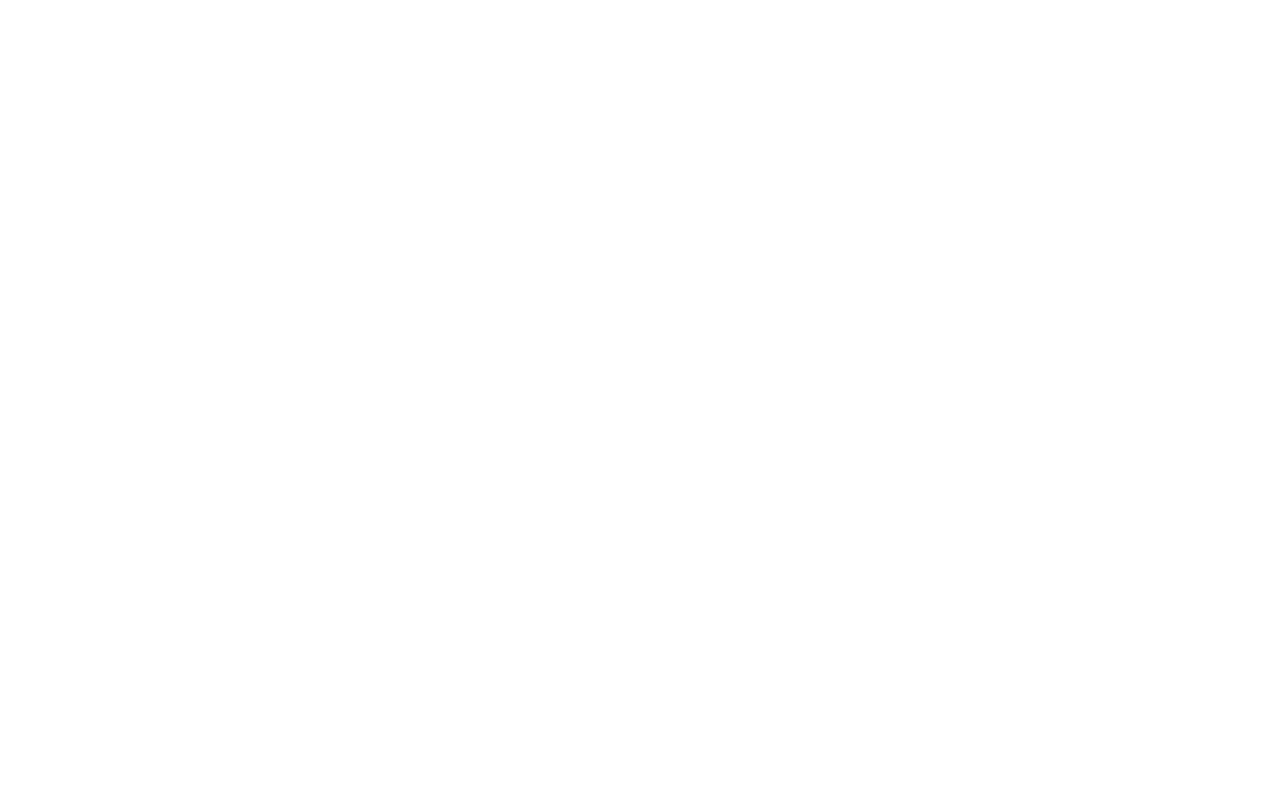
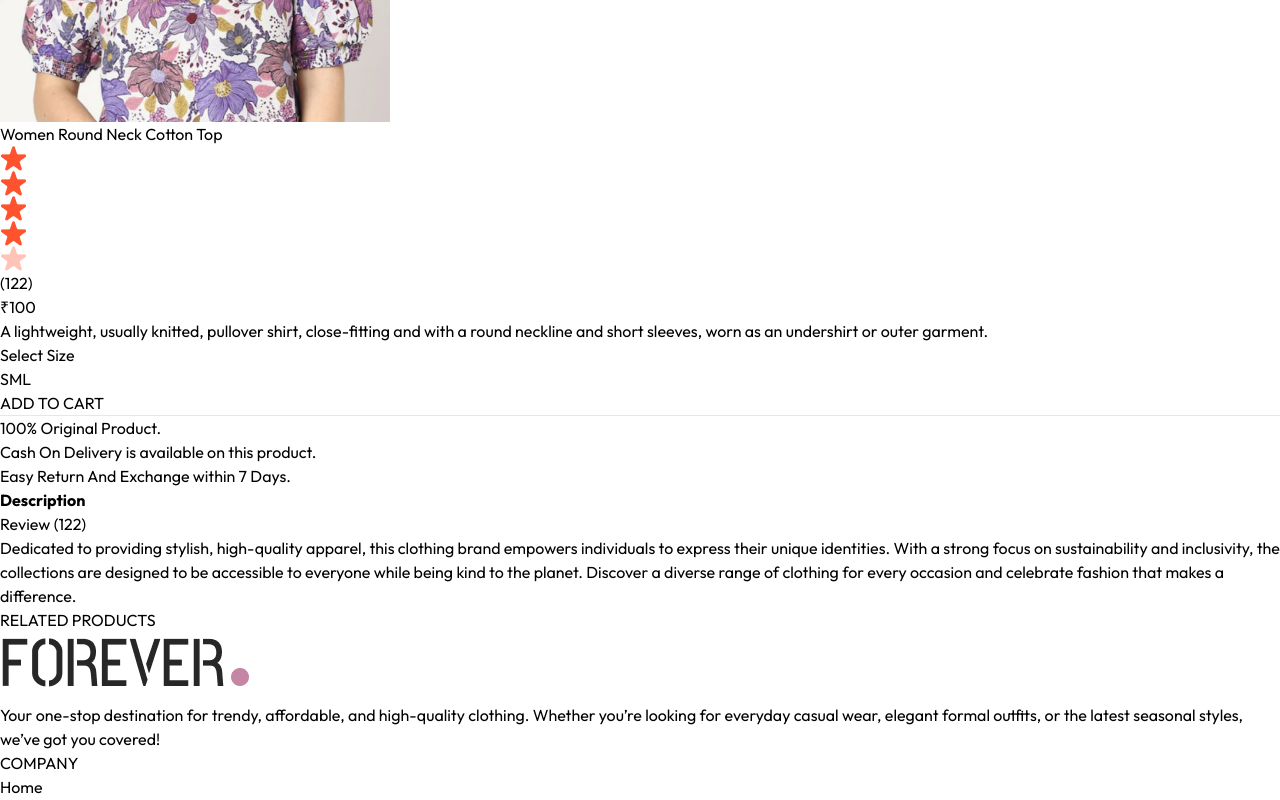
Before and after one commit to sriram687/impact_maker, a React (Vite) app in the folder frontend/: page /product/aaaaa in a window 1280 px wide. Shown: the part 1300-2100 px from the top of the page. Before the commit the page ends 858 px from the top, so only its background shows below. Built offline with nearby package versions, Linux system fonts and the light colour scheme.

Commit message:
created filters search bar 4 view images,review and descriptions

```diff
--- a/frontend/src/components/Footer.jsx
+++ b/frontend/src/components/Footer.jsx
@@ -7,7 +7,7 @@
         <div className='flex flex-col sm:grid grid-cols-[3fr_1fr_1fr] gap-14 my-10 mt-40 text-sm'>
         <div>
             <img src={assets.logo} className='mb-5 w-32' alt=''/>
-            <p className='w-full md:w-2/3 text-gray-600'>Lorem ipsum dolor sit amet consectetur adipisicing elit. Sint magnam cumque ullam, mollitia dicta adipisci sed totam.</p>
+            <p className='w-full md:w-2/3 text-gray-600'>Your one-stop destination for trendy, affordable, and high-quality clothing. Whether you’re looking for everyday casual wear, elegant formal outfits, or the latest seasonal styles, we’ve got you covered!</p>
         </div>
         <div>
             <p className='text-xl font-medium mb-5'>COMPANY</p>
--- /dev/null
+++ b/frontend/src/components/RelatedProducts.jsx
@@ -0,0 +1,42 @@
+import React, { useContext, useEffect, useState } from 'react'
+import { ShopContext } from '../context/ShopContext'
+import Title from './Title';
+import ProductItem from './ProductItem';
+
+const RelatedProducts = ({category,subCategory}) => {
+
+    const {products}=useContext(ShopContext);
+    const[related,setRelated]=useState([]);
+
+        useEffect(()=>{
+
+            if (products.length>0) {
+
+                    let productsCopy = products.slice();
+
+                    productsCopy = productsCopy.filter((item)=> category === item.category);
+                    productsCopy = productsCopy.filter((item)=>subCategory === item.subCategory);
+
+                    setRelated(productsCopy.slice(0,5));
+
+            }
+
+        },[products, category, subCategory])
+
+
+
+  return (
+    <div className='my-24'>
+        <div className='text-center text-3xl py-2'>
+            <Title text1={"RELATED"} text2={"PRODUCTS"}/>
+        </div>
+        <div className='grid grid-cols-2 sm:grid-cols-3 md:grid-cols-4 lg:grid-cols-5 gap-4 gap-y-6'>
+            {related.map((item,index)=>(
+                <ProductItem key={index} id={item._id} name={item.name} price={item.price} image={item.image}/>
+            ))}
+        </div>
+    </div>
+  )
+}
+
+export default RelatedProducts
--- a/frontend/src/context/ShopContext.jsx
+++ b/frontend/src/context/ShopContext.jsx
@@ -1,21 +1,52 @@
-import { createContext,useState } from "react";
+import { createContext, useState, useEffect } from "react";
 import { products } from "../assets/assets";
+
 export const ShopContext = createContext();
 
-const ShopContextProvider = (props)=>{
+const ShopContextProvider = (props) => {
     const currency = '₹';
     const delivery_fee = 10;
-    const [search,setSearch]=useState('');
-    const [showSearch,setShowSearch]=useState('false');
+
+    const [search, setSearch] = useState('');
+    const [showSearch, setShowSearch] = useState(false); // Changed to boolean
+    const [cartItems, setCartItems] = useState({});
+
+    const addToCart = (itemId, size) => {
+        // Clone the cart items object
+        const cartData = structuredClone(cartItems);
+        if (cartData[itemId]) {
+            if (cartData[itemId][size]) {
+                cartData[itemId][size] += 1;
+            } else {
+                cartData[itemId][size] = 1;
+            }
+        } else {
+            cartData[itemId] = { [size]: 1 };
+        }
+        setCartItems(cartData);
+    };
+
+    useEffect(() => {
+        console.log("Cart updated:", cartItems); // Correct useEffect syntax
+    }, [cartItems]);
 
     const value = {
-        products,currency,delivery_fee,
-        search,setSearch,showSearch,setShowSearch
-    }
-    return(
+        products,
+        currency,
+        delivery_fee,
+        search,
+        setSearch,
+        showSearch,
+        setShowSearch,
+        cartItems,
+        addToCart,
+    };
+
+    return (
         <ShopContext.Provider value={value}>
             {props.children}
         </ShopContext.Provider>
-    )
-}
+    );
+};
+
 export default ShopContextProvider;
--- a/frontend/src/index.css
+++ b/frontend/src/index.css
@@ -18,6 +18,10 @@
     font-style: normal;
   }
 
+  ::-webkit-scrollbar{
+    display: none;
+  }
+
   @media(max-width:640px){
     a.active{
         background-color: black;
--- a/frontend/src/main.jsx
+++ b/frontend/src/main.jsx
@@ -10,5 +10,5 @@
   <ShopContextProvider>
       <App />
   </ShopContextProvider>
-  </BrowserRouter>,
+  </BrowserRouter>
 )
--- a/frontend/src/pages/Collection.jsx
+++ b/frontend/src/pages/Collection.jsx
@@ -9,7 +9,7 @@
 
 
 const Collection = () => {
-  const { products = []} = useContext(ShopContext);
+  const { products, search , showSearch} = useContext(ShopContext);
   const [showFilter,setShowFilter] = useState(false);
   const[filterProducts,setFilterProducts]=useState([]);
   const[category,setCategory]=useState([]);
@@ -36,6 +36,9 @@
 
 const applyFilter=()=>{
   let productsCopy =products.slice();
+  if(showSearch && search){
+       productsCopy=productsCopy.filter(item=>item.name.toLowerCase().includes(search.toLowerCase()));
+  }
 
   if(category.length>0){
     productsCopy=productsCopy.filter(item=>category.includes(item.category));
@@ -69,7 +72,7 @@
 
   useEffect(()=>{
     applyFilter();
-  },[category,subCategory])
+  },[category,subCategory,search,showSearch])
 
   useEffect(()=>{
     sortProducts();
--- a/frontend/src/pages/Product.jsx
+++ b/frontend/src/pages/Product.jsx
@@ -1,9 +1,105 @@
-import React from 'react'
+import React, { useContext, useState, useEffect } from 'react';
+import { useParams } from 'react-router-dom';
+import { ShopContext } from '../context/ShopContext';
+import { assets } from '../assets/assets';
+import RelatedProducts from '../components/RelatedProducts';
 
 const Product = () => {
+  const { productId } = useParams(); // Extract productId from the route
+  const { products, currency,addToCart} = useContext(ShopContext); // Access products from context
+  const [productData, setProductData] = useState(false); // State for the selected product
+  const [image, setImage] = useState(''); // State for the main product image
+  const [size, setSize] = useState('');
+  // Fetch product data based on productId
+  const fetchProductData = async() => {
+
+   products.map((item)=>{
+    if(item._id === productId){
+      setProductData(item)
+      setImage(item.image[0])
+      console.log(item);
+      return null;
+    }
+   })
+
+  };
+
+  useEffect(() => {
+    fetchProductData();
+  }, [productId, products]);
+
+  if (!productData) {
+    return <div className="opacity-0"></div>; // Display nothing if productData is null
+  }
+
   return (
-    <div>Product</div>
-  )
-}
+    <div className="border-t-2 pt-10 transition-opacity ease-in duration-500 opacity-100">
+      <div className="flex gap-12 sm:gap-12 flex-col sm:flex-row">
+        {/* Product Images */}
+        <div className="flex-1 flex flex-col-reverse gap-3 sm:flex-row">
+          <div className="flex sm:flex-col overflow-x-auto sm:overflow-y-scroll justify-between sm:justify-normal sm:w-[18.7%] w-full">
+            {productData.image.map((item, index) => (
+              <img
+                src={item}  key={index} className="w-[24%] sm:w-full sm:mb-3 flex-shrink-0 cursor-pointer" alt="" onClick={() => setImage(item)} // Update main image on click
+              />
+            ))}
+          </div>
+           <div className='w-full sm:w-[80%]'>
+            <img className='w-full h-auto' src={image} alt="" />
 
-export default Product
+           </div>
+        </div>
+              {/*--------- product info------------*/}
+              <div className='flex-1'>
+                  <h1 className='font-medium text-2xl mt-2'>
+                    {productData.name}
+                  </h1>
+                  <div className='flex items-center gap-1  mt-2'>
+                    <img src={assets.star_icon} alt="" className="w-3 5" />
+                    <img src={assets.star_icon} alt="" className="w-3 5" />
+                    <img src={assets.star_icon} alt="" className="w-3 5" />
+                    <img src={assets.star_icon} alt="" className="w-3 5" />
+                    <img src={assets.star_dull_icon} alt="" className="w-3 5" />
+                    <p className='pl-2'>(122)</p>
+                  </div>
+                  <p className='mt-5 text-3xl font-medium'>{currency}{productData.price}</p>
+                  <p className='mt-5 text-gray-500 md:w-4/5'>{productData.description}</p>
+
+                <div className='flex flex-col gap-4 my-8 '>
+                <p>Select Size</p>
+                <div className='flex gap-2'>
+                  {productData.sizes.map((item,index)=>(
+                    <button onClick={()=>setSize(item)} className={`border py-2 px-4 bg-gray-100  ${ item === size ? 'border-orange-500' :'' }` } key={index}>{item}</button>
+                  ))}
+                </div>
+                </div>
+                <button onClick={()=>addToCart(productData._id,size)} className='bg-black text-white px-8 py-3 text-sm active:bg-gray-700'>ADD TO CART</button>
+                <hr className='mt-8 sm:w-4/5'/>
+                <div className='text-sm text-gray-500 mt-5 flex flex-col gap-1'>
+                <p>100% Original Product.</p>
+                <p>Cash On Delivery is available on this product.</p>
+                <p>Easy Return And Exchange within 7 Days.</p>
+                </div>
+              </div>
+      </div>
+      {/*------------Description & Review Section------------- */}
+      <div className='mt-20'>
+          <div className='flex'>
+            <b className='border px-5 py-3 text-sm'>Description</b>
+            <p className='border px-5 py-3 text-sm'>Review (122)</p>
+          </div>
+          <div className='flex flex-col gap-4 border px-6 py-6 text-sm text-gray-500'>
+            <p>Dedicated to providing stylish, high-quality apparel, this clothing brand empowers individuals to express their unique identities. With a strong focus on sustainability and inclusivity, the collections are designed to be accessible to everyone while being kind to the planet. Discover a diverse range of clothing for every occasion and celebrate fashion that makes a difference.</p>
+
+          </div>
+      </div>
+
+      {/*----------------- diplay related products--------------------- */}
+
+        <RelatedProducts category={productData.category} SubCategory={productData.subCategory}/>
+
+    </div>
+  );
+};
+
+export default Product;
```
